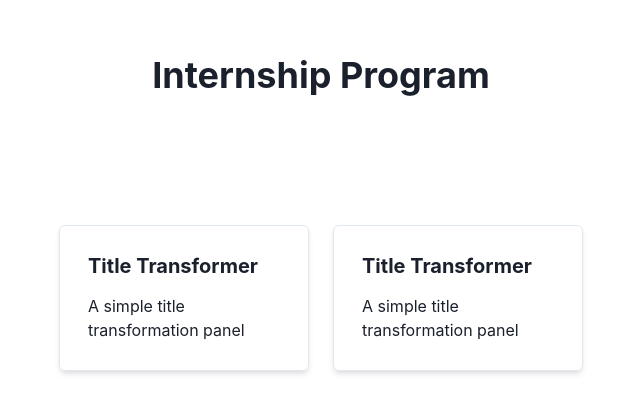
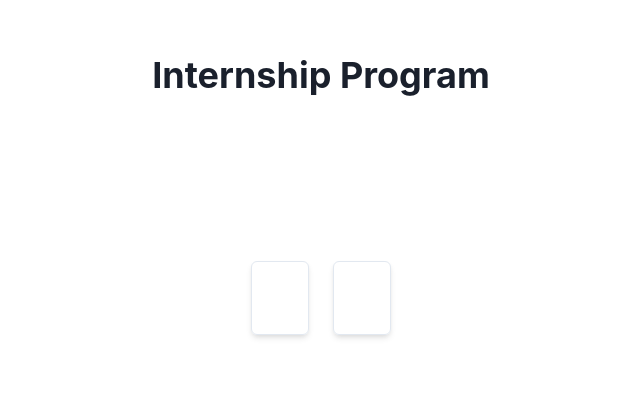
Before and after one commit to giwangdk/Delman-Internship-Giwang-Dwi-Kintan, a Next.js app: page / in a window 1280 px wide. Shown: the part 134-546 px from the top of the page, without its empty margins (319-959 px from the left). Built offline with nearby package versions, Linux system fonts and the light colour scheme.

Commit message:
feat(prop): :heavy_sign_plus: add proptypes , add prop to box-menu

```diff
--- a/components/CardMenu/index.jsx
+++ b/components/CardMenu/index.jsx
@@ -1,9 +1,11 @@
 import { Box, Heading, Text } from '@chakra-ui/react'
 import NextLink from 'next/link'
 
-function CardMenu() {
+function CardMenu({
+  href, heading, description, ...props
+}) {
   return (
-    <NextLink href="/">
+    <NextLink href={href}>
       <Box
         borderWidth="1px"
         p={[6, 5, 7]}
@@ -11,12 +13,13 @@ function CardMenu() {
         borderRadius="md"
         m={3}
         boxShadow="md"
+        {...props}
       >
         <Heading as="h3" size="md" mb={4}>
-          Title Transformer
+          {heading}
         </Heading>
         <Text fontSize="md">
-          A simple title transformation panel
+          {description}
         </Text>
       </Box>
     </NextLink>
--- a/package.json
+++ b/package.json
@@ -15,6 +15,7 @@
     "@emotion/styled": "^11",
     "framer-motion": "^4",
     "next": "12.2.3",
+    "prop-types": "^15.8.1",
     "react": "18.2.0",
     "react-dom": "18.2.0"
   },
```
Also changed, not shown: 1 other file (tests, documents, lock files or other folders).
